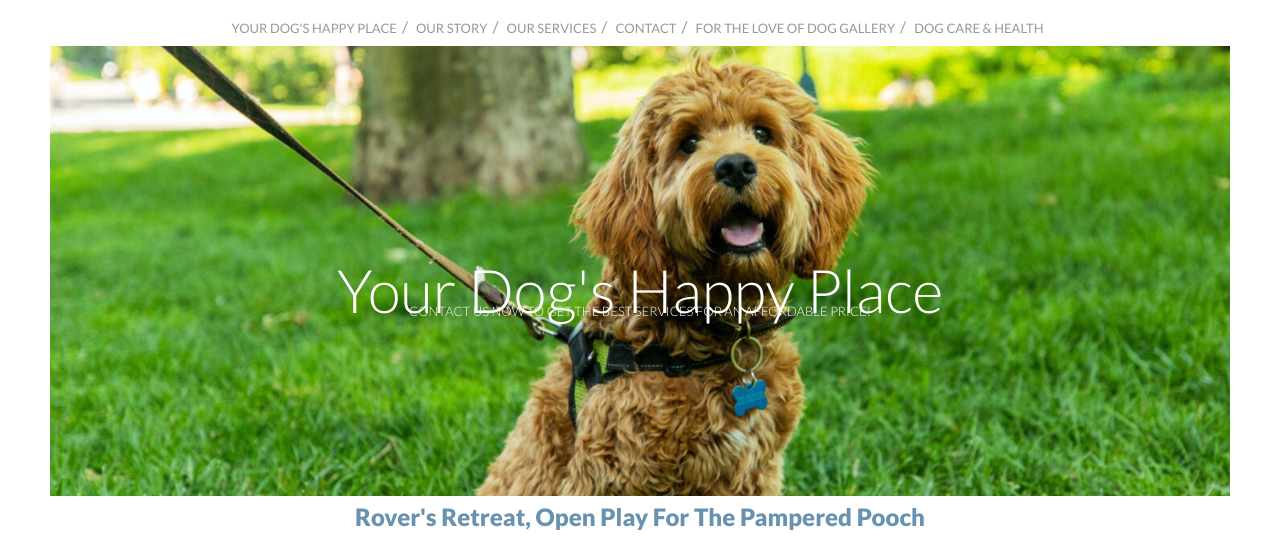
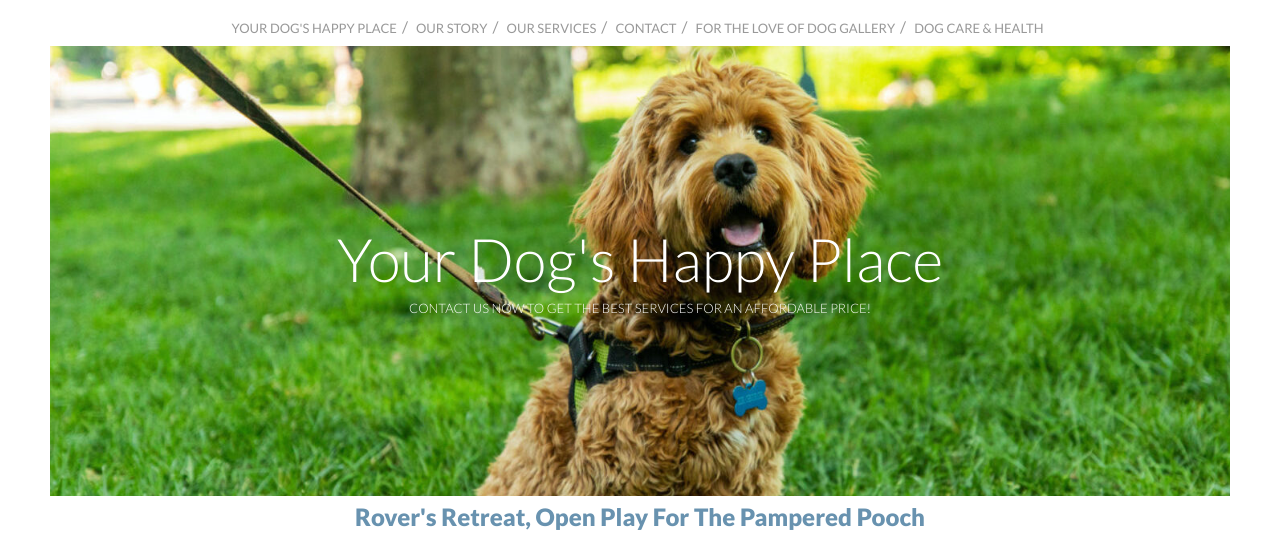
Before and after one commit to CaudaPavonis/rovers_retreat, a plain HTML site: page index.html in a window 1280 px wide. Shown: the part 211-763 px from the top of the page. Drawn offline with Linux system fonts and the light colour scheme; a web font is replaced by a local one.

Commit message:
CSS: Fixed vertical positioning of hero image text; removed old, hidden code. HTML: Added and moved some main content text on main page.

```diff
--- a/css/styles.css
+++ b/css/styles.css
@@ -130,42 +130,30 @@ nav li:not(:last-child)::after {
 
 /* Main content */
 
-/* Hero text */
-/*h1 {
-    position: absolute;
-    top: 46%;
-    left: 48%;
-    transform: translate(-50%, -50%);
-    color: var(--white);
-    font-size: var(--xlarge);
-    font-weight: var(--light);
-    margin-bottom: 20px;
-}*/
-
+/* Hero image title */
 h1 {
     position: absolute;
-    top: 46%;
+    top: 39%;
     left: 0;
     right: 0;
     text-align: center;
     color: var(--white);
     font-size: var(--xlarge);
     font-weight: var(--light);
-    margin-bottom: 40px;
-    padding-bottom: 40px;
+    margin-bottom: 20px;
 }
 
-/* Hero text subtitle */
+/* Hero image subtitle */
 h2 {
     position: absolute;
-    top: 54%;
-    left: 50%;
-    transform: translate(-50%, -50%);
+    top: 56%;
+    left: 0;
+    right: 0;
+    text-align: center;
     color: var(--white);
     font-size: var(--xsmall);
     font-weight: var(--light);
     text-transform: uppercase;
-    margin-top: 20px;
 }
 
 /* Top level content heading */
@@ -192,7 +180,7 @@ h4 {
     font-weight: var(--light);
 }
 
-/* Second level content heading */
+/* First level content heading */
 h5 {
     color: var(--secondary);
     font-size: var(--mlarge);
@@ -233,13 +221,9 @@ hr {
     text-transform: uppercase;
 }
 
-.btn-style2 {
+.btn-style2 {}
 
-}
-
-.btn-style3 {
-
-}
+.btn-style3 {}
 
 /* Daycare & boarding grid */
 
@@ -253,7 +237,8 @@ hr {
 .text-column {
     color: var(--secondary);
     font-size: var(--medium);
-    font-weight: var(--light);    padding: 10px;
+    font-weight: var(--light);
+    padding: 10px;
 }
 
 /* for list of COVID rules on Dog Care & Health page */
@@ -278,7 +263,6 @@ hr {
     /* Footer */
 
     footer .map
-
     /* Responsive Design */
 
     /* Smartphones (portrait and landscape) */
--- a/index.html
+++ b/index.html
@@ -56,14 +56,16 @@
             </div>
             <div class="text-column">Take your vacations worry free!</div>
         </div>
-        <p class="gray-small-heavy"><em>
+        <p><em>
             If your dog has never done group daycare or boarded with us before, please schedule a Meet & Greet.
         </em></p>
     </section>
 
     <footer>
+        <p>Check us out on Instagram and FaceBook</p>
+        <!-- add hotlinks to IG & FB -->
         <p>RoversRetreat.com | 230 Livingston St., Brooklyn, NY 11201 | 718-522-0422</p>
-        <!-- Icons that link to Instagram and Facebook -->
+        <p>Conveniently located near the following subway trains: 2/3/4/5/A/C/G/N/R</p>
         <img
             src="images/map.png"
             class="map"
```
Lines whose indentation alone changed are shown as unchanged.
